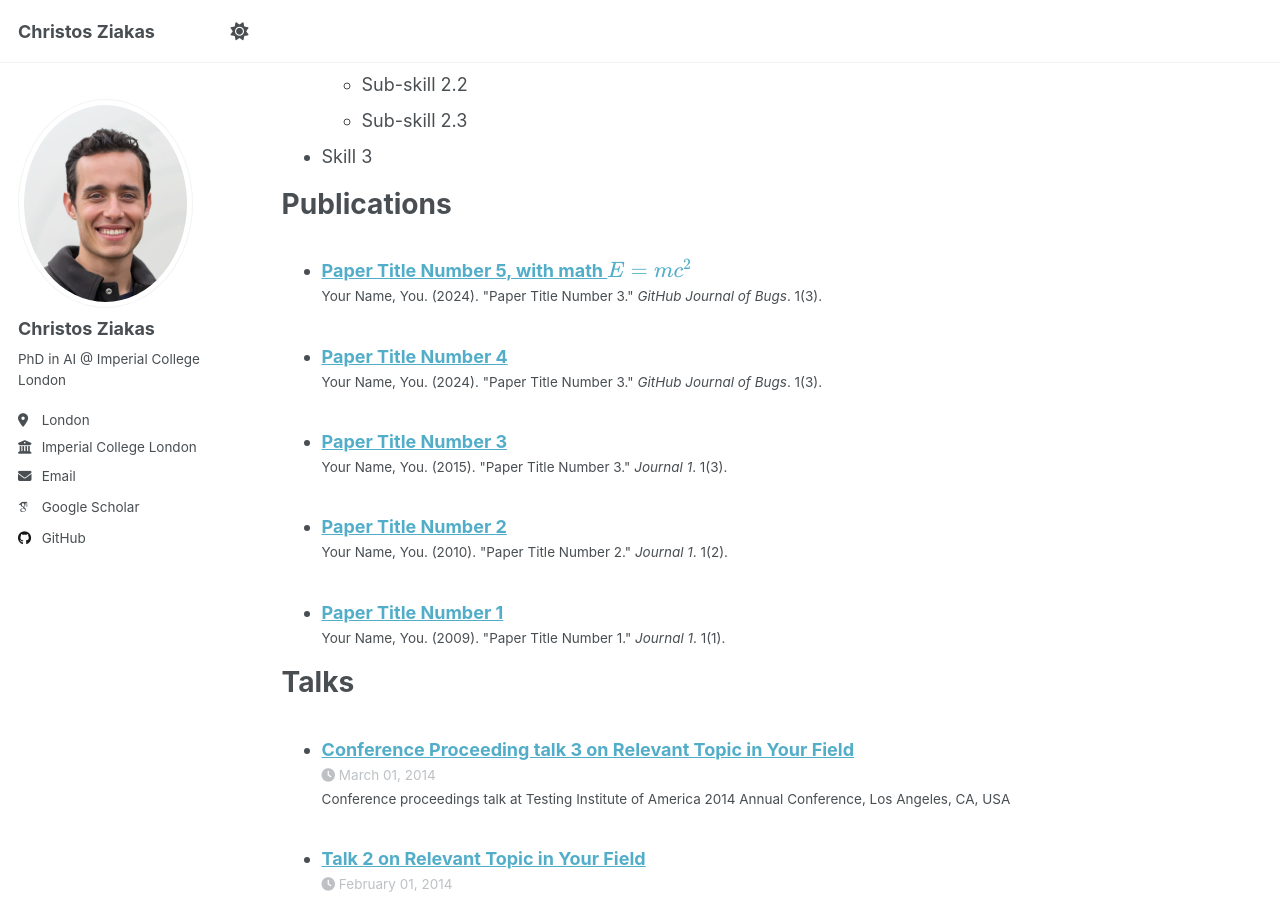
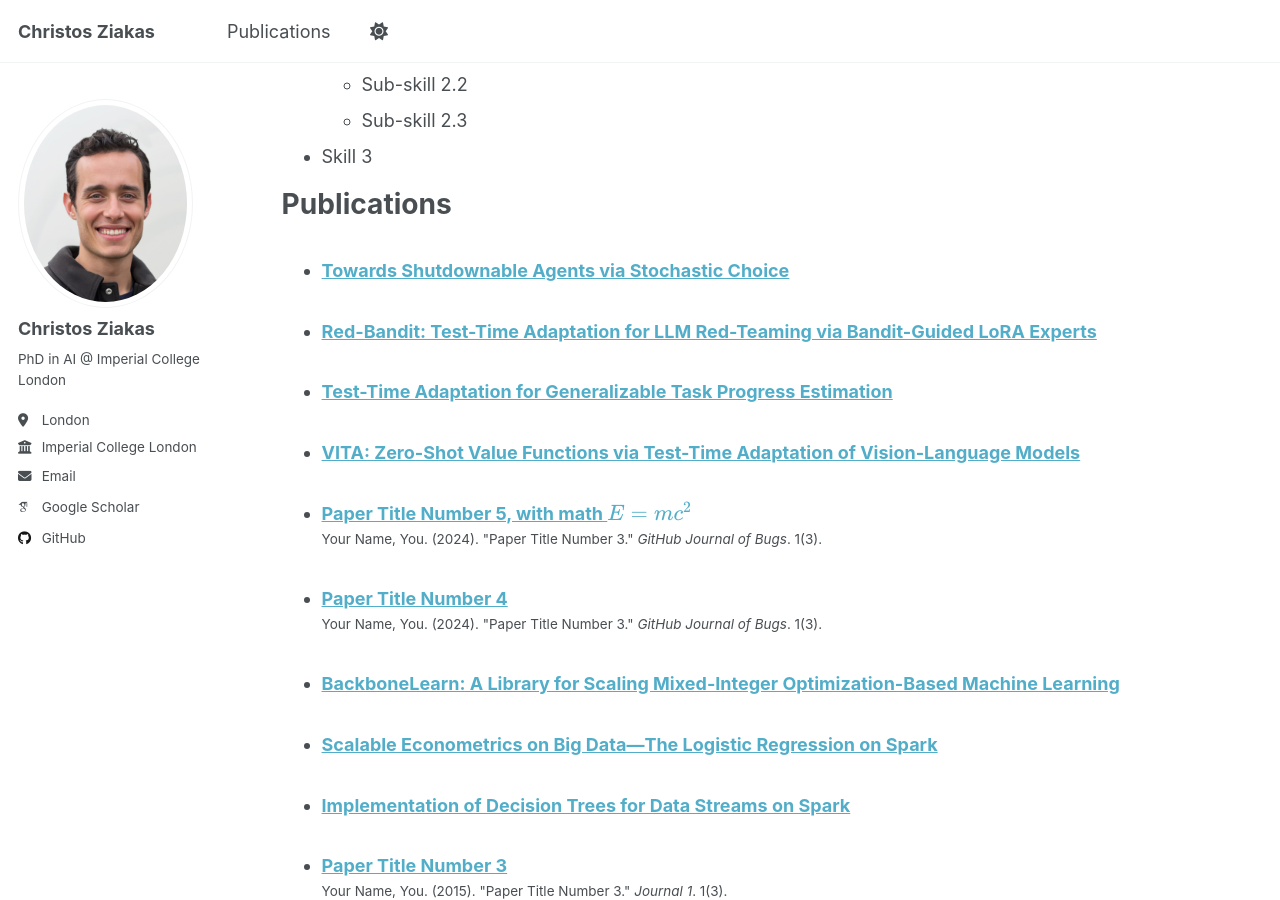
Before and after one commit to chziakas/chziakas.github.io, a Jekyll site: the page built from _pages/cv.md, in a window 1280 px wide and 900 px high, scrolled down 892 px. Built offline with Jekyll 4.4.1, drawn with Linux system fonts in a browser that asks for light colours; some web fonts are replaced; a script that is not in the unit is left out.

Commit message:
feat: add

```diff
--- a/_data/navigation.yml
+++ b/_data/navigation.yml
@@ -9,8 +9,8 @@
 
 main:
 
-  # - title: "Publications"
-  #   url: /publications/
+  - title: "Publications"
+    url: /publications/
 
   # - title: "Talks"
   #   url: /talks/
--- /dev/null
+++ b/_publications/2018-spark-streaming-trees.md
@@ -0,0 +1,10 @@
+---
+title: "Implementation of Decision Trees for Data Streams on Spark"
+authors: "**C. Ziakas***"
+collection: publications
+permalink: /publication/streaming-trees-2018
+date: 2018-07-01
+venue: "MEng Thesis, Technical University of Crete"
+paperurl: http://purl.tuc.gr/dl/dias/E1E86B11-FFC0-4334-AE22-A90F29608701
+excerpt: "Implements streaming decision trees on Spark Streaming, optimizing throughput and handling concept drift in evolving data streams."
+---
--- /dev/null
+++ b/_publications/2021-spark-logistic-regression.md
@@ -0,0 +1,10 @@
+---
+title: "Scalable Econometrics on Big Data—The Logistic Regression on Spark"
+authors: "**A. Ouattara***, **M. Bulté***, W. J. Lin, P. Scholl, B. Veit, **C. Ziakas***, F. Felice, ..."
+collection: publications
+permalink: /publication/logit-spark-2021
+date: 2021-06-01
+venue: "arXiv"
+paperurl: https://arxiv.org/abs/2106.10341
+excerpt: "Implements scalable logistic regression on Apache Spark with emphasis on distributed performance and econometric accuracy."
+---
--- /dev/null
+++ b/_publications/2023-backbonelearn.md
@@ -0,0 +1,11 @@
+---
+title: "BackboneLearn: A Library for Scaling Mixed-Integer Optimization-Based Machine Learning"
+authors: "V. Digalakis Jr, **C. Ziakas***"
+collection: publications
+permalink: /publication/backbonelearn-2023
+date: 2023-11-01
+venue: "arXiv"
+paperurl: https://arxiv.org/abs/2311.13695
+code: https://github.com/chziakas/backbone-learn
+excerpt: "A practical library that scales MIO-ML formulations, providing APIs and solvers for large-scale mixed-integer optimization in ML."
+---
--- /dev/null
+++ b/_publications/2025-red-bandit.md
@@ -0,0 +1,10 @@
+---
+title: "Red-Bandit: Test-Time Adaptation for LLM Red-Teaming via Bandit-Guided LoRA Experts"
+authors: "**C. Ziakas***, N. Loo, N. Jain, A. Russo"
+collection: publications
+permalink: /publication/red-bandit-2025
+date: 2025-10-01
+venue: "arXiv"
+paperurl: https://arxiv.org/abs/2510.07239
+excerpt: "A bandit-driven mixture of LoRA experts that adapts at test time to uncover vulnerabilities during LLM red-teaming."
+---
--- /dev/null
+++ b/_publications/2025-tta-progress-estimation.md
@@ -0,0 +1,10 @@
+---
+title: "Test-Time Adaptation for Generalizable Task Progress Estimation"
+authors: "**C. Ziakas***, A. Russo"
+collection: publications
+permalink: /publication/tta-progress-2025
+date: 2025-07-01
+venue: "ICML 2025 Test-Time Adaptation Workshop"
+paperurl:
+excerpt: "A self-supervised TTA objective that improves progress estimation across unseen embodiments, environments, and tasks."
+---
--- /dev/null
+++ b/_publications/2025-vita-zero-shot-value-tta-vlm.md
@@ -0,0 +1,10 @@
+---
+title: "VITA: Zero-Shot Value Functions via Test-Time Adaptation of Vision-Language Models"
+authors: "**C. Ziakas***, A. Russo"
+collection: publications
+permalink: /publication/vita-2025
+date: 2025-06-01
+venue: "arXiv"
+paperurl: https://arxiv.org/abs/2506.10085
+excerpt: "Shows that contrastive VLMs can be adapted at test time to serve as generalizable value estimators for decision-making."
+---
```
Also changed, not shown: _pages/about.md (+3 -8 lines), _publications/2025-shutdownable-agents.md (added, +10 -0 lines).
